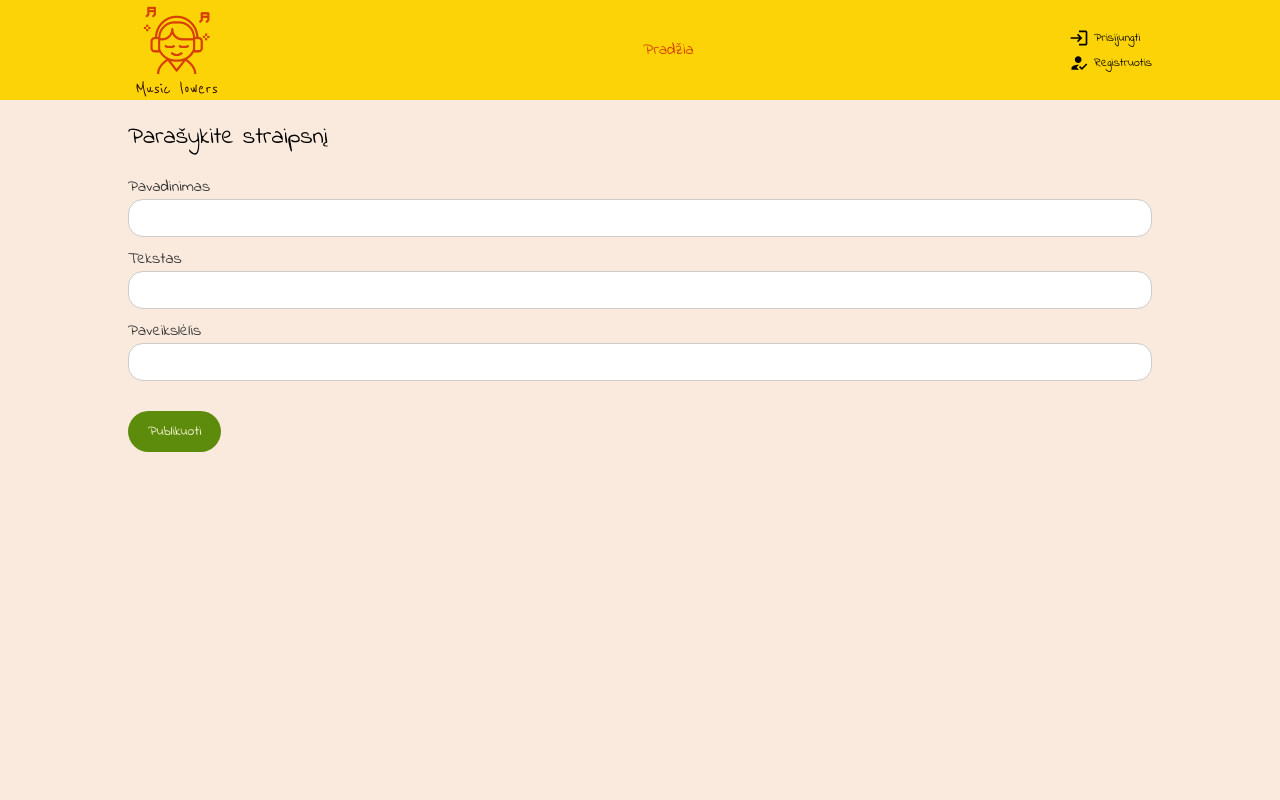
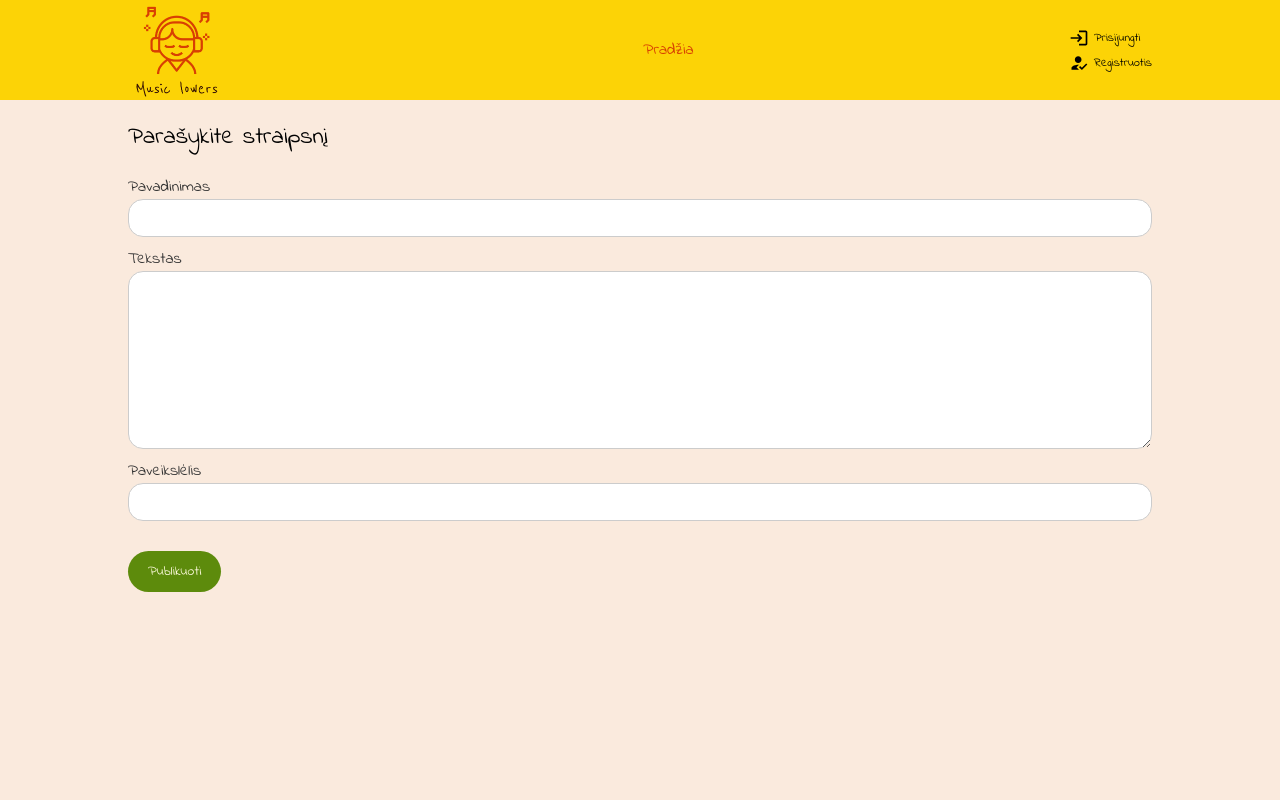
Before and after one commit to deividas-butkus/React-TS-atsiskaitymas-CA, a React (Create React App) app: page /add in a window 1280 px wide. Shown: the top 800 px of the page. Built offline with nearby package versions, Linux system fonts and the light colour scheme; data requests are answered from the project's data file.

Commit message:
url input types added in Register / Login / AddArticle | InputWithLabel supplemented with textarea option and appropriate inputs corrected in AddArticle.

```diff
--- a/src/components/molecules/InputWithLabel.tsx
+++ b/src/components/molecules/InputWithLabel.tsx
@@ -27,6 +27,18 @@ const StyledInput = styled.input<StyledInputProps>`
   }
 `;
 
+const StyledTextarea = styled.textarea<StyledInputProps>`
+  font-family: inherit;
+  padding: ${(props) => props.padding || "8px"};
+  border: 1px solid ${(props) => props.$borderColor || "#ccc"};
+  border-radius: 15px;
+  outline: none;
+  resize: vertical;
+  &:focus {
+    border-color: #007bff;
+  }
+`;
+
 const ErrorMessage = styled.span`
   color: red;
   font-size: 12px;
@@ -37,8 +49,12 @@ type InputWithLabelProps = {
   type?: string;
   name: string;
   value: string;
-  onChange: (e: React.ChangeEvent<HTMLInputElement>) => void;
-  onBlur?: (e: React.FocusEvent<HTMLInputElement>) => void;
+  onChange: (
+    e: React.ChangeEvent<HTMLInputElement | HTMLTextAreaElement>
+  ) => void;
+  onBlur?: (
+    e: React.FocusEvent<HTMLInputElement | HTMLTextAreaElement>
+  ) => void;
   placeholder?: string;
   error?: string;
   labelColor?: string;
@@ -72,6 +88,19 @@ const InputWithLabel: React.FC<InputWithLabelProps> = ({
       <StyledLabel htmlFor={name} color={labelColor} fontSize={labelFontSize}>
         {label}
       </StyledLabel>
+      {type === "textarea" ? (
+        <StyledTextarea
+          id={name}
+          name={name}
+          value={value}
+          onChange={onChange}
+          onBlur={onBlur}
+          placeholder={placeholder}
+          padding={inputPadding}
+          $borderColor={borderColor}
+          rows={8}
+        />
+      ) : (
         <StyledInput
           type={type}
           id={name}
@@ -83,6 +112,7 @@ const InputWithLabel: React.FC<InputWithLabelProps> = ({
           padding={inputPadding}
           $borderColor={borderColor}
         />
+      )}
       {error && <ErrorMessage>{error}</ErrorMessage>}
     </FieldContainer>
   );
--- a/src/components/pages/AddArticle.tsx
+++ b/src/components/pages/AddArticle.tsx
@@ -60,7 +60,9 @@ const AddArticle = () => {
     return true;
   };
 
-  const handleChange = (e: React.ChangeEvent<HTMLInputElement>) => {
+  const handleChange = (
+    e: React.ChangeEvent<HTMLInputElement | HTMLTextAreaElement>
+  ) => {
     const { name, value } = e.target;
     setFormInputs((prev) => ({
       ...prev,
@@ -68,7 +70,9 @@ const AddArticle = () => {
     }));
   };
 
-  const handleBlur = (e: React.FocusEvent<HTMLInputElement>) => {
+  const handleBlur = (
+    e: React.FocusEvent<HTMLInputElement | HTMLTextAreaElement>
+  ) => {
     const { name, value } = e.target;
     validateField(name as keyof typeof formInputs, value);
   };
@@ -148,6 +152,7 @@ const AddArticle = () => {
             error={errors.title}
           />
           <InputWithLabel
+            type="textarea"
             label="Tekstas"
             name="description"
             value={formInputs.description}
@@ -156,6 +161,7 @@ const AddArticle = () => {
             error={errors.description}
           />
           <InputWithLabel
+            type="url"
             label="Paveikslėlis"
             name="articleImg"
             value={formInputs.articleImg}
--- a/src/components/pages/Login.tsx
+++ b/src/components/pages/Login.tsx
@@ -70,7 +70,9 @@ const Login = () => {
     return true;
   };
 
-  const handleChange = (e: React.ChangeEvent<HTMLInputElement>) => {
+  const handleChange = (
+    e: React.ChangeEvent<HTMLInputElement | HTMLTextAreaElement>
+  ) => {
     const { name, value } = e.target;
     setFormInputs((prev) => ({
       ...prev,
@@ -78,7 +80,9 @@ const Login = () => {
     }));
   };
 
-  const handleBlur = (e: React.FocusEvent<HTMLInputElement>) => {
+  const handleBlur = (
+    e: React.FocusEvent<HTMLInputElement | HTMLTextAreaElement>
+  ) => {
     const { name, value } = e.target;
     validateField(name as keyof typeof formInputs, value);
   };
--- a/src/components/pages/Register.tsx
+++ b/src/components/pages/Register.tsx
@@ -85,7 +85,9 @@ const Register = () => {
     return true;
   };
 
-  const handleChange = (e: React.ChangeEvent<HTMLInputElement>) => {
+  const handleChange = (
+    e: React.ChangeEvent<HTMLInputElement | HTMLTextAreaElement>
+  ) => {
     const { name, value } = e.target;
     setFormInputs((prev) => ({
       ...prev,
@@ -93,7 +95,9 @@ const Register = () => {
     }));
   };
 
-  const handleBlur = (e: React.FocusEvent<HTMLInputElement>) => {
+  const handleBlur = (
+    e: React.FocusEvent<HTMLInputElement | HTMLTextAreaElement>
+  ) => {
     const { name, value } = e.target;
     validateField(name as keyof typeof formInputs, value);
   };
@@ -212,8 +216,8 @@ const Register = () => {
             error={errors.dob}
           />
           <InputWithLabel
+            type="url"
             label="Jūsų avataro paveikslėlis"
-            // TODO pridėti url tipą
             name="avatarImg"
             value={formInputs.avatarImg}
             onChange={handleChange}
--- a/src/data/data.json
+++ b/src/data/data.json
@@ -39,9 +39,16 @@
       "password": "$2a$10$kJqehel4pDo6.eQ2nd0JS.isr9joT099FCg/h5WfE7rwe/2y2j06S",
       "dob": "2000-01-01",
       "avatarImg": "",
-      "favoriteArticles": [
-        "1"
-      ]
+      "favoriteArticles": []
+    },
+    {
+      "id": "cb131f68-20f9-4731-a74e-7503d61b0ac7",
+      "username": "Rytis",
+      "email": "cici@mail.com",
+      "password": "$2a$10$9hgHGySMM26fTMKIwHYZBuVWMcOxiOs4Rsr/ChryW.XuzJ1tLcqz.",
+      "dob": "2000-08-08",
+      "avatarImg": "https://www.pipedija.com/images/d/d8/Rytis%2BCicinas-5.jpg",
+      "favoriteArticles": []
     }
   ],
   "articles": [
@@ -76,6 +83,14 @@
       "title": "TRYNIMUI Minedo bandymas tapti ne tik dainininku, politiku, bet ir rašytoju",
       "articleImg": "https://images.delfi.lt/media-api-image-cropper/v1/2e1d55c0-abb8-11ed-8685-7b4ad97a4ffb.jpg?noup&w=1200&h=711&fx=0.5&fy=0.25",
       "description": "Bla bla bla"
+    },
+    {
+      "id": "65dec6bb-8176-469e-ad18-4d723f76773e",
+      "authorId": "cb131f68-20f9-4731-a74e-7503d61b0ac7",
+      "createdAt": "2024-09-06T09:30:54.615Z",
+      "title": "Ry2io kakadu",
+      "articleImg": "https://images.delfi.lt/media-api-image-cropper/v1/4ca91cc0-ac3c-11ed-afb5-579b271153cf.jpg?noup&w=1200&h=711&fx=0.5&fy=0.25",
+      "description": "Kauno muzikinio teatro dainininkas. Lankė fotomodelių kursus.[4] Ten susipažino su prabangaus restorano „Žaliasis kalnas“ Kaune šokėja, kurios dėka buvo pakviestas dainuoti restorane. Cicinas vienu metu dirbo teatre, restorane ir kavinėje. Susipažinus su Nijole Tallat-Kelpšaite, ši pasiūlė jam dainuoti kartu. Po maždaug 3 metų bendros veiklos su dainininke Rytis, pajutęs, jog tampa populiarus, pradėjo koncertuoti vienas. Į pirmuosius koncertus susirinkdavo vos 30–50 žmonių. Siekdamas gausesnės publikos, dirbo be pertraukų, kūrė savo sceninį įvaizdį, pirko brangius kostiumus, kurie tuo metu buvo vertinami įvairiai (scenoje pasirodyti su ilgais apsiaustais tuo metu buvo labai drąsu, nes niekas taip nesipuošdavo), norėdamas išsiskirti, siekė padaryti ką nors, ko anksčiau niekas kitas nedarė. Nors dėl to buvo nuožmiai kritikuojamas, tačiau ir toliau stebino savo spalvinga bei brangia scenine apranga (vieno kostiumo kaina – apie 5 000 Lt (apie 1 448 €) ir daugiau; pavyzdžiui, Kanaruose įsigyto kostiumo kaina siekė 10 000 Lt (apie 2 896 €)).[5] "
     }
   ]
 }
```
Lines whose indentation alone changed are shown as unchanged.
